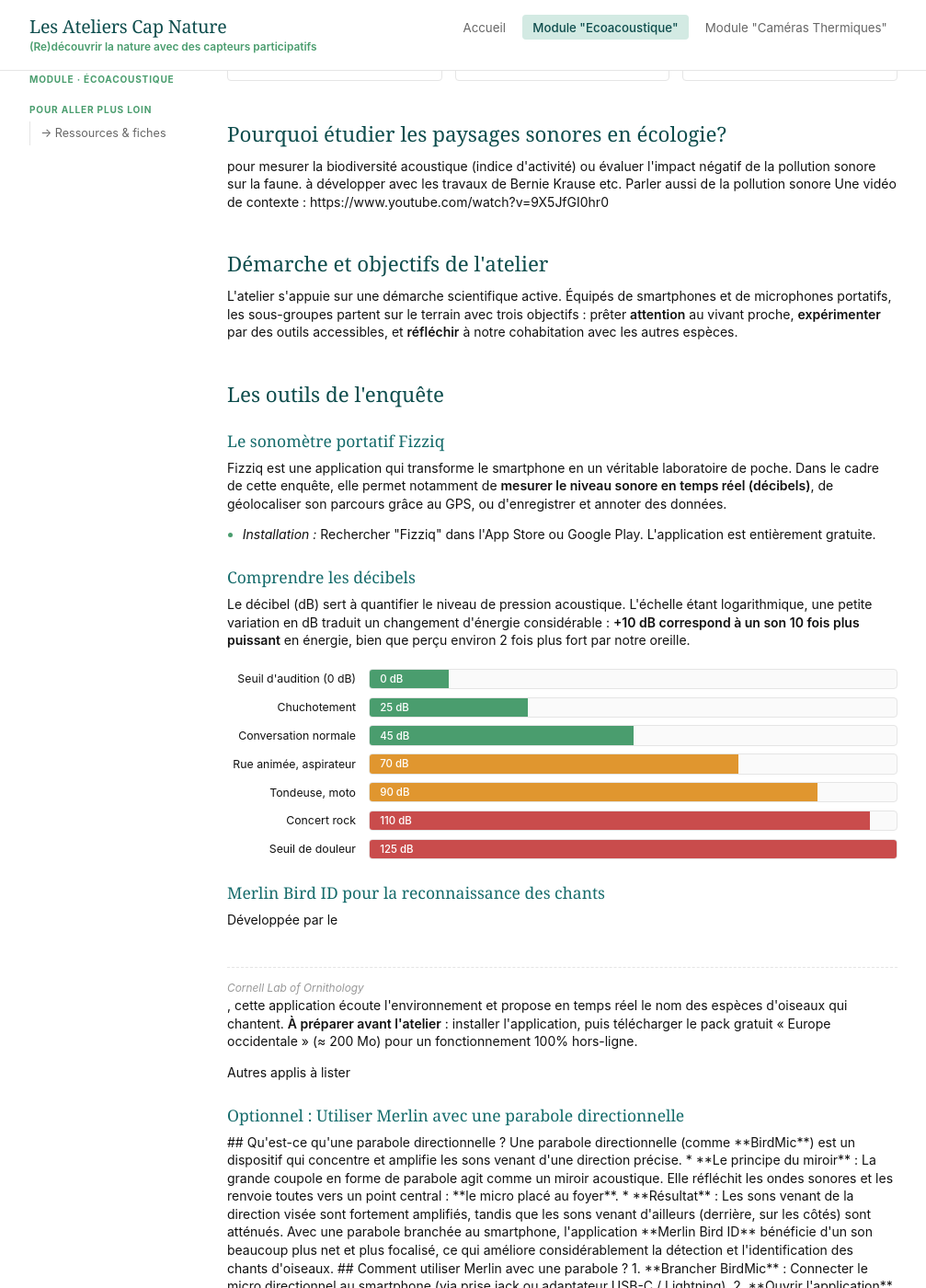
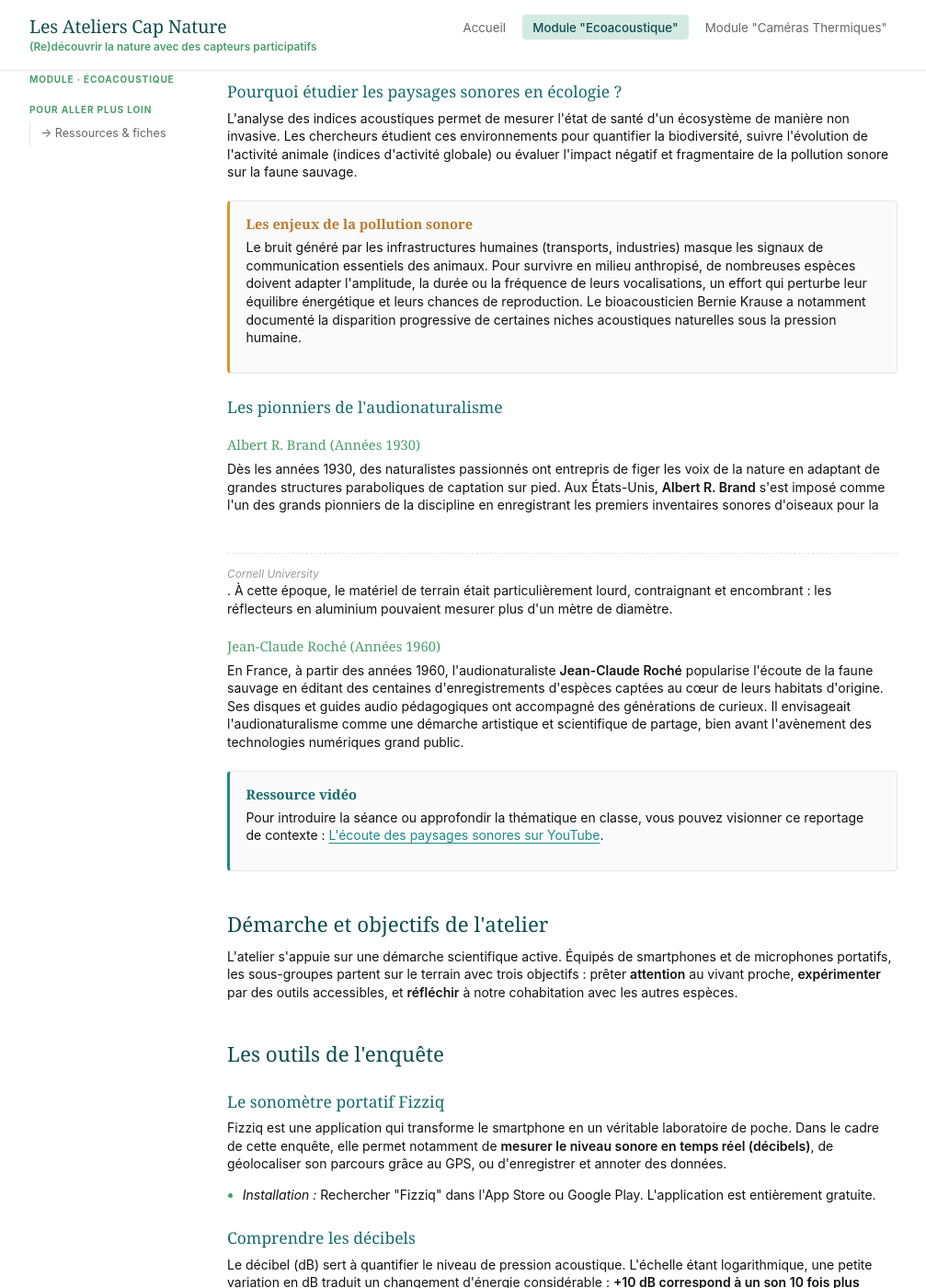
Before and after one commit to marieleapouliquen/wiki-cap-nature, a Jekyll site: the page built from _pages/module-oiseaux/index.md, in a window 1280 px wide and 1400 px high, scrolled down 4537 px. Shown: the whole window at 92% size, without its empty margins (136-1143 px from the left). Built offline with Jekyll 4.4.1, drawn with Linux system fonts in a browser that asks for light colours; some of the changed text lies outside the part shown.

Commit message:
Update index.md

```diff
--- a/_pages/module-oiseaux/index.md
+++ b/_pages/module-oiseaux/index.md
@@ -51,10 +51,8 @@ soundscape:
 
   <h2>Contexte & Concepts</h2>
 
-<h2>Qu'est-ce qu'un paysage sonore ?</h2>
-
-  <p> Le paysage sonore (<em>soundscape</em>) est l'ensemble des sons présents dans un lieu à un moment donné. Comme un paysage visuel composé de couleurs et de formes, il rassemble des sons de différentes natures.</p>
-
+  <h3>Qu'est-ce qu'un paysage sonore ?</h3>
+  <p>Le paysage sonore (<em>soundscape</em>) est l'ensemble des sons présents dans un lieu à un moment donné. Comme un paysage visuel composé de couleurs et de formes, il rassemble des sons de différentes natures.</p>
   <p>Le paysage sonore est traditionnellement analysé et découpé en <strong>trois grandes catégories de sources acoustiques</strong> :</p>
 
   <div class="concept-grid">
@@ -72,15 +70,26 @@ soundscape:
     </div>
   </div>
 
-  <h2>Pourquoi étudier les paysages sonores en écologie?</h2>
-  pour mesurer la biodiversité acoustique (indice d'activité) ou évaluer l'impact négatif de la pollution sonore sur la faune.
-  à développer avec les travaux de Bernie Krause etc.
+  <h3>Pourquoi étudier les paysages sonores en écologie ?</h3>
+  <p>L'analyse des indices acoustiques permet de mesurer l'état de santé d'un écosystème de manière non invasive. Les chercheurs étudient ces environnements pour quantifier la biodiversité, suivre l'évolution de l'activité animale (indices d'activité globale) ou évaluer l'impact négatif et fragmentaire de la pollution sonore sur la faune sauvage.</p>
 
+  <div class="callout warning">
+    <div class="callout-title">Les enjeux de la pollution sonore</div>
+    <p>Le bruit généré par les infrastructures humaines (transports, industries) masque les signaux de communication essentiels des animaux. Pour survivre en milieu anthropisé, de nombreuses espèces doivent adapter l'amplitude, la durée ou la fréquence de leurs vocalisations, un effort qui perturbe leur équilibre énergétique et leurs chances de reproduction. Le bioacousticien Bernie Krause a notamment documenté la disparition progressive de certaines niches acoustiques naturelles sous la pression humaine.</p>
+  </div>
 
-  Parler aussi de la pollution sonore
+  <h3>Les pionniers de l'audionaturalisme</h3>
 
-  Une vidéo de contexte : https://www.youtube.com/watch?v=9X5JfGI0hr0
+  <h4>Albert R. Brand (Années 1930)</h4>
+  <p>Dès les années 1930, des naturalistes passionnés ont entrepris de figer les voix de la nature en adaptant de grandes structures paraboliques de captation sur pied. Aux États-Unis, <strong>Albert R. Brand</strong> s'est imposé comme l'un des grands pionniers de la discipline en enregistrant les premiers inventaires sonores d'oiseaux pour la <em>Cornell University</em>. À cette époque, le matériel de terrain était particulièrement lourd, contraignant et encombrant : les réflecteurs en aluminium pouvaient mesurer plus d'un mètre de diamètre.</p>
 
+  <h4>Jean-Claude Roché (Années 1960)</h4>
+  <p>En France, à partir des années 1960, l'audionaturaliste <strong>Jean-Claude Roché</strong> popularise l'écoute de la faune sauvage en éditant des centaines d'enregistrements d'espèces captées au cœur de leurs habitats d'origine. Ses disques et guides audio pédagogiques ont accompagné des générations de curieux. Il envisageait l'audionaturalisme comme une démarche artistique et scientifique de partage, bien avant l'avènement des technologies numériques grand public.</p>
+
+  <div class="callout info">
+    <div class="callout-title">Ressource vidéo</div>
+    <p>Pour introduire la séance ou approfondir la thématique en classe, vous pouvez visionner ce reportage de contexte : <a href="https://www.youtube.com/watch?v=9X5JfGI0hr0" target="_blank">L'écoute des paysages sonores sur YouTube</a>.</p>
+  </div>
 
   <h2>Démarche et objectifs de l'atelier</h2>
   <p>L'atelier s'appuie sur une démarche scientifique active. Équipés de smartphones et de microphones portatifs, les sous-groupes partent sur le terrain avec trois objectifs&nbsp;: prêter <strong>attention</strong> au vivant proche, <strong>expérimenter</strong> par des outils accessibles, et <strong>réfléchir</strong> à notre cohabitation avec les autres espèces.</p>
@@ -127,31 +136,23 @@ soundscape:
     </div>
   </div>
 
-
   <h3>Merlin Bird ID pour la reconnaissance des chants</h3>
-  <p>Développée par le <em>Cornell Lab of Ornithology</em>, cette application écoute l'environnement et propose en temps réel le nom des espèces d'oiseaux qui chantent. <strong>À préparer avant l'atelier</strong> : installer l'application, puis télécharger le pack gratuit « Europe occidentale » (≈ 200 Mo) pour un fonctionnement 100% hors-ligne.</p>
-
-  Autres applis à lister
-
+  <p>Développée par le <em>Cornell Lab of Ornithology</em>, cette application écoute l'environnement et propose en temps réel le nom des espèces d'oiseaux qui chantent. <strong>À préparer avant l'atelier</strong> : installer l'application, puis télécharger le pack gratuit « Europe occidentale » (≈ 200 Mo) pour un fonctionnement 100% hors-ligne. (D'autres alternatives comme <em>BirdNET</em> ou <em>BirdWeather</em> peuvent être explorées en complément).</p>
 
   <h3>Optionnel : Utiliser Merlin avec une parabole directionnelle</h3>
+  <p>Une parabole directionnelle (comme <strong>BirdMic</strong>) est un dispositif qui concentre et amplifie les ondes acoustiques venant d'une direction précise.</p>
+  <ul>
+    <li><strong>Le principe du miroir :</strong> La grande coupole en forme de parabole agit comme un réflecteur ou miroir acoustique. Elle renvoie toutes les ondes incidentes de son axe vers un point focal central : le micro placé au foyer de la parabole.</li>
+    <li><strong>Résultat :</strong> Les signaux provenant de la cible visée sont fortement amplifiés tandis que les bruits parasites latéraux et arrières sont atténués. Branchée au smartphone, elle offre à l'application Merlin un signal épuré qui optimise l'identification en direct.</li>
+  </ul>
 
-## Qu'est-ce qu'une parabole directionnelle ?
-Une parabole directionnelle (comme **BirdMic**) est un dispositif qui concentre et amplifie les sons venant d'une direction précise.
-
-* **Le principe du miroir** : La grande coupole en forme de parabole agit comme un miroir acoustique. Elle réfléchit les ondes sonores et les renvoie toutes vers un point central : **le micro placé au foyer**.
-* **Résultat** : Les sons venant de la direction visée sont fortement amplifiés, tandis que les sons venant d'ailleurs (derrière, sur les côtés) sont atténués.
-
-Avec une parabole branchée au smartphone, l'application **Merlin Bird ID** bénéficie d'un son beaucoup plus net et plus focalisé, ce qui améliore considérablement la détection et l'identification des chants d'oiseaux.
-
-## Comment utiliser Merlin avec une parabole ?
-1.  **Brancher BirdMic** : Connecter le micro directionnel au smartphone (via prise jack ou adaptateur USB-C / Lightning).
-2.  **Ouvrir l'application** : Lancer Merlin → *Sound ID*.
-3.  **Viser** : Pointer la parabole vers l'oiseau ou la zone d'écoute choisie.
-4.  **Capturer** : Rester parfaitement immobile et silencieux pendant l'enregistrement.
-
-
-
+  <h4>Comment l'utiliser sur le terrain ?</h4>
+  <ol>
+    <li><strong>Brancher la parabole :</strong> Connecter le micro directionnel au port ou à l'adaptateur du smartphone.</li>
+    <li><strong>Lancer l'interface :</strong> Ouvrir l'application Merlin et activer l'onglet <em>Sound ID</em>.</li>
+    <li><strong>Cibler :</strong> Pointer la parabole précisément vers l'oiseau ou le bosquet à analyser.</li>
+    <li><strong>Capturer :</strong> Rester immobile et silencieux pendant que le tracé défile à l'écran.</li>
+  </ol>
 
   <h2>Déroulement de l'atelier</h2>
 
@@ -314,7 +315,7 @@ Avec une parabole branchée au smartphone, l'application **Merlin Bird ID** bén
       <svg viewBox="0 0 300 120" xmlns="http://www.w3.org/2000/svg">
         <rect x="35" y="10" width="260" height="90" fill="#fafbf6" stroke="#e2e6d8"/>
         <line x1="35" y1="10" x2="35" y2="100" stroke="#1f2a6b"/><line x1="35" y1="100" x2="295" y2="100" stroke="#1f2a6b"/>
-        <path d="M 60 60 Q 75 30 95 45 Q 110 60 125 40" stroke="#e8862a" stroke-width="5" fill="none" stroke-linecap="round"/>
+        <path d="M 60 60 Q 75 30 95 45 Q 110 70 125 40" stroke="#e8862a" stroke-width="5" fill="none" stroke-linecap="round"/>
         <path d="M 150 55 Q 170 25 190 40 Q 210 65 230 35" stroke="#e8862a" stroke-width="5" fill="none" stroke-linecap="round"/>
       </svg>
       <p class="pattern">Typique des grands chanteurs flûtés comme le <strong>Merle noir</strong> ou la <strong>Fauvette à tête noire</strong>.</p>
@@ -359,8 +360,7 @@ Avec une parabole branchée au smartphone, l'application **Merlin Bird ID** bén
 
   </div>
 
-
-  <h3>Fiches pédagogiques </h3>
+  <h3>Fiches pédagogiques</h3>
   <p>Retrouvez les fiches d'activités et guides d'identification complets à utiliser sur le terrain :</p>
 
   <div class="resource-links">
@@ -381,5 +381,6 @@ Avec une parabole branchée au smartphone, l'application **Merlin Bird ID** bén
     </a>
   </div>
 
+  <em>Les Ateliers Cap Nature</em>
 
 </main>
```
